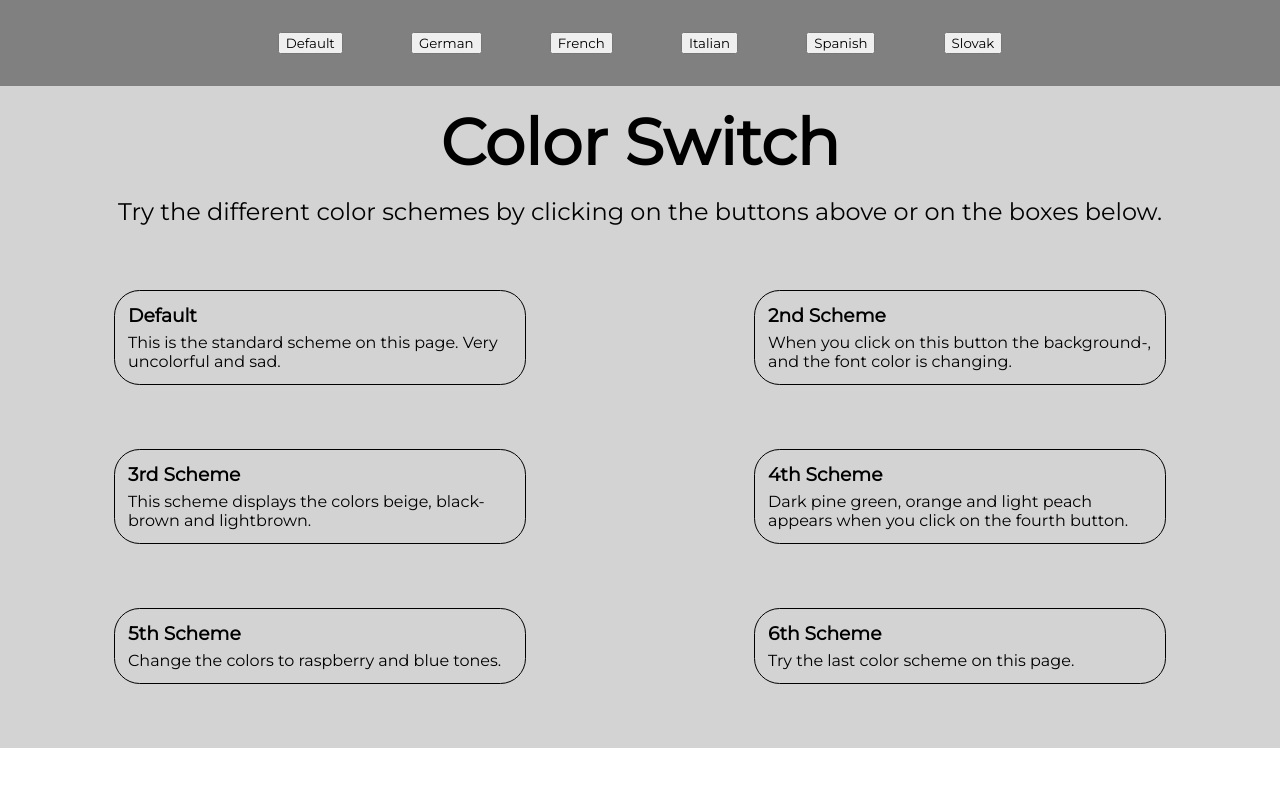
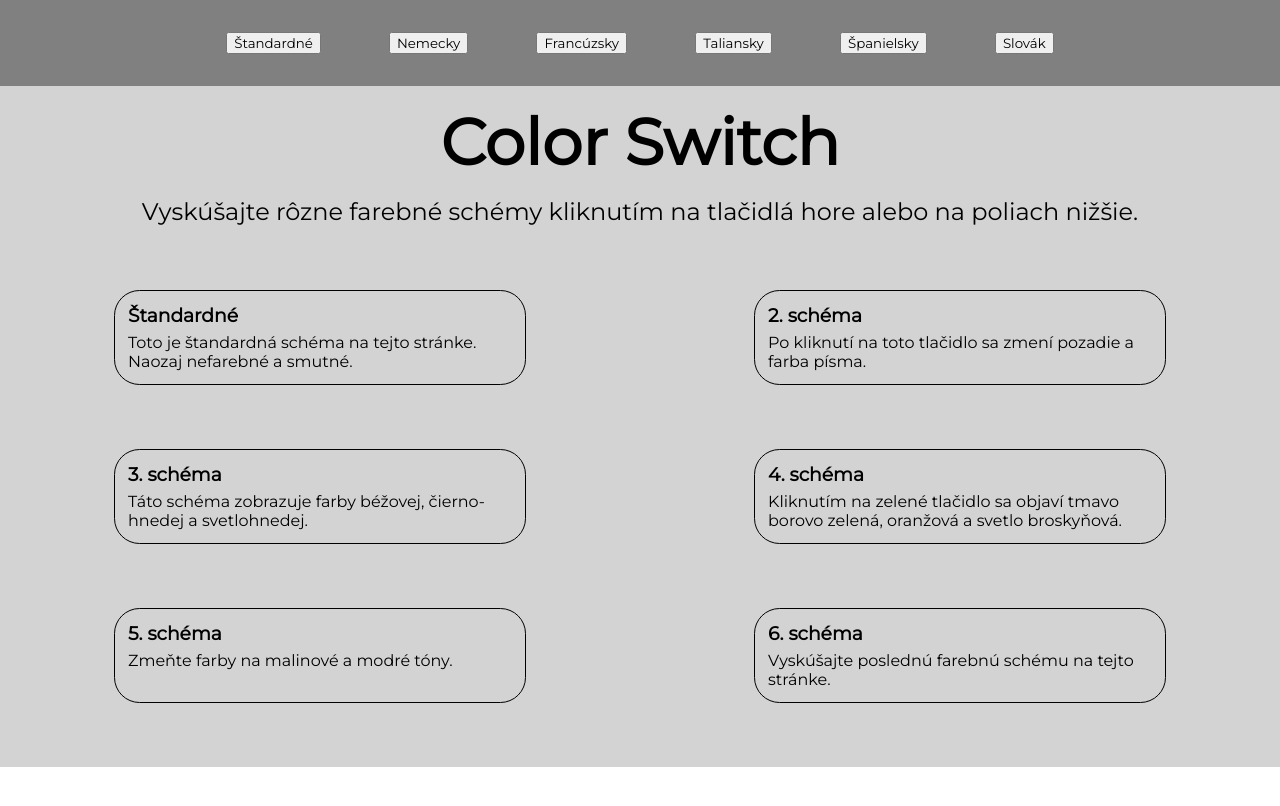
Before and after one commit to DominikRingbauer/ColorSwitch, a plain HTML site: page index.html in a window 1280 px wide. Both pictures are taken after a click on the button "Slovak". Drawn offline with Linux system fonts and the light colour scheme.

Commit message:
added slovak

```diff
--- a/index.html
+++ b/index.html
@@ -16,7 +16,7 @@
             <button type="button" class="btn"  onclick="french()"></button>
             <button type="button" class="btn"  onclick="italian()"></button>
             <button type="button" class="btn"  onclick="spanish()"></button>
-            <button type="button" class="btn"  onclick=""></button>
+            <button type="button" class="btn"  onclick="slovak()"></button>
         </section>
         <section id="content">
             <div id="explanation">
--- a/main.js
+++ b/main.js
@@ -64,11 +64,11 @@ let standardLanguage = () => {
     document.getElementById('explain').textContent = 'Try the different color schemes by clicking on the buttons above or on the boxes below.';
     //headings
     document.getElementById('headOne').textContent = 'Default';
-    document.getElementById('headTwo').textContent = '2nd Scheme';
-    document.getElementById('headThree').textContent = '3rd Scheme';
-    document.getElementById('headFour').textContent = '4th Scheme';
-    document.getElementById('headFive').textContent = '5th Scheme';
-    document.getElementById('headSix').textContent = '6th Scheme';
+    document.getElementById('headTwo').textContent = '2nd scheme';
+    document.getElementById('headThree').textContent = '3rd scheme';
+    document.getElementById('headFour').textContent = '4th scheme';
+    document.getElementById('headFive').textContent = '5th scheme';
+    document.getElementById('headSix').textContent = '6th scheme';
     //paragraphs
     document.getElementById('paraOne').textContent ='This is the standard scheme on this page. Very uncolorful and sad.'
     document.getElementById('paraTwo').textContent ='When you click on this button the background-, and the font color is changing.'
@@ -195,24 +195,32 @@ let spanish = () => {
 }
 
 let slovak = () => {
-    document.getElementById('explain').textContent = '';
+    //buttons
+    document.getElementsByClassName('btn')[0].textContent = 'Štandardné';
+    document.getElementsByClassName('btn')[1].textContent = 'Nemecky';
+    document.getElementsByClassName('btn')[2].textContent = 'Francúzsky';
+    document.getElementsByClassName('btn')[3].textContent = 'Taliansky';
+    document.getElementsByClassName('btn')[4].textContent = 'Španielsky';
+    document.getElementsByClassName('btn')[5].textContent = 'Slovák';
+    //Explanation paragraph
+    document.getElementById('explain').textContent = 'Vyskúšajte rôzne farebné schémy kliknutím na tlačidlá hore alebo na poliach nižšie.';
 
     //headings
-    document.getElementById('headOne').textContent = 'Standard';
-    document.getElementById('headTwo').textContent = '2. Schema';
-    document.getElementById('headThree').textContent = '3. Schema';
-    document.getElementById('headFour').textContent = '4. Schema';
-    document.getElementById('headFive').textContent = '5. Schema';
-    document.getElementById('headSix').textContent = '6. Schema';
+    document.getElementById('headOne').textContent = 'Štandardné';
+    document.getElementById('headTwo').textContent = '2. schéma';
+    document.getElementById('headThree').textContent = '3. schéma';
+    document.getElementById('headFour').textContent = '4. schéma';
+    document.getElementById('headFive').textContent = '5. schéma';
+    document.getElementById('headSix').textContent = '6. schéma';
     //paragraph
-    document.getElementById('paraOne').textContent ='';
-    document.getElementById('paraTwo').textContent ='';
-    document.getElementById('paraThree').textContent ='';
-    document.getElementById('paraFour').textContent ='';
-    document.getElementById('paraFive').textContent ='';
-    document.getElementById('paraSix').textContent ='';
+    document.getElementById('paraOne').textContent ='Toto je štandardná schéma na tejto stránke. Naozaj nefarebné a smutné.';
+    document.getElementById('paraTwo').textContent ='Po kliknutí na toto tlačidlo sa zmení pozadie a farba písma.';
+    document.getElementById('paraThree').textContent ='Táto schéma zobrazuje farby béžovej, čierno-hnedej a svetlohnedej.';
+    document.getElementById('paraFour').textContent ='Kliknutím na zelené tlačidlo sa objaví tmavo borovo zelená, oranžová a svetlo broskyňová.';
+    document.getElementById('paraFive').textContent ='Zmeňte farby na malinové a modré tóny.';
+    document.getElementById('paraSix').textContent ='Vyskúšajte poslednú farebnú schému na tejto stránke.';
     //attribut lang in html-tag
-    html.setAttribute('lang', 'de');
+    html.setAttribute('lang', 'sk');
 }
 
 
```
